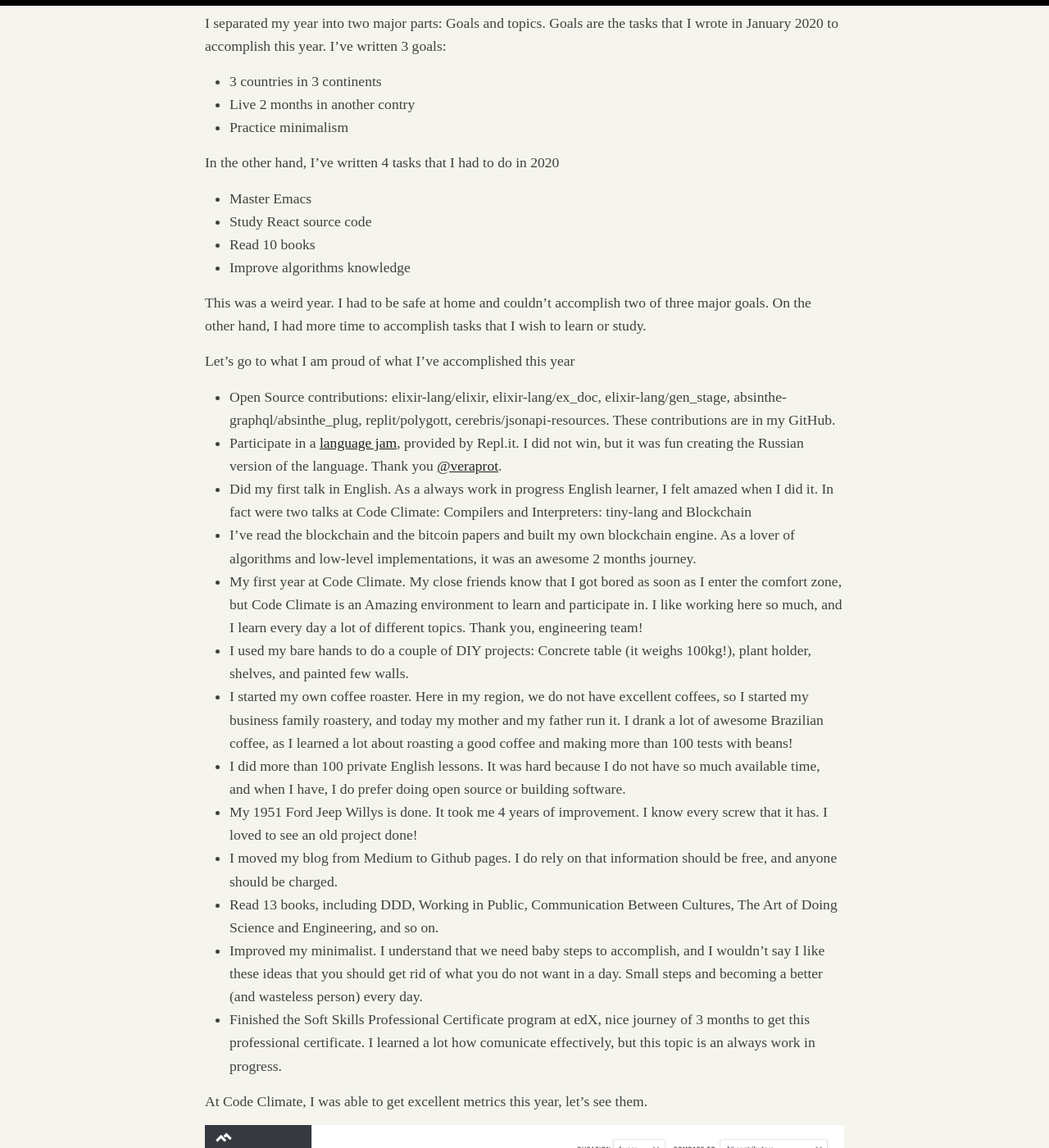
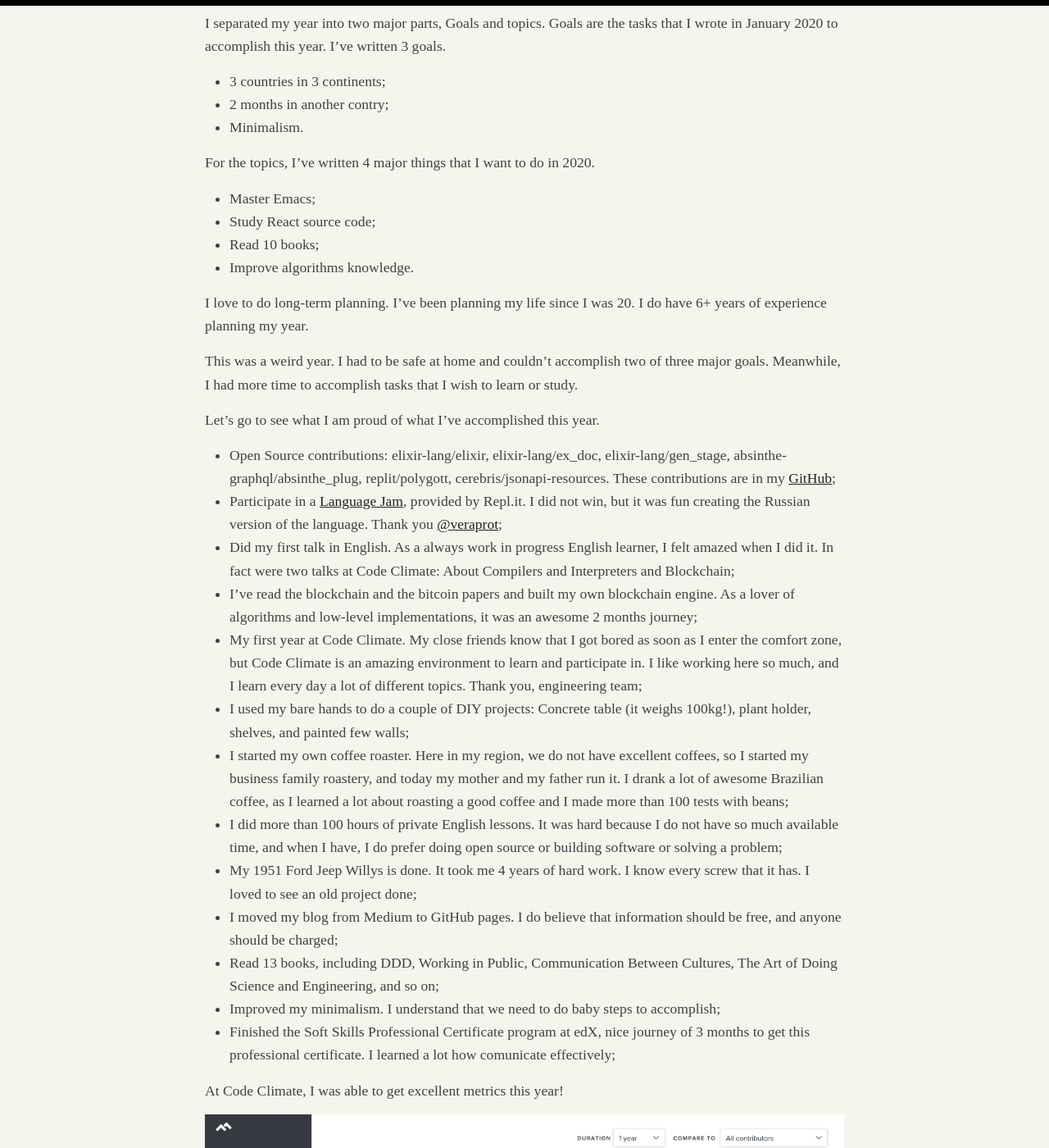
Before and after one commit to vgsantoniazzi/vgsantoniazzi.github.io, a Jekyll site: the page built from _posts/2020-12-22-year-in-review.md, in a window 1280 px wide and 1400 px high, scrolled down 258 px. Shown: the whole window at 82% size. Built offline with Jekyll 4.4.1, drawn with Linux system fonts in a browser that asks for light colours; some web fonts are replaced; some of the changed text lies outside the part shown.

Commit message:
Improve year review

```diff
--- a/_posts/2020-12-22-year-in-review.md
+++ b/_posts/2020-12-22-year-in-review.md
@@ -4,45 +4,47 @@ title: 2020 Year in review
 categories: [retro]
 ---
 
-I separated my year into two major parts: Goals and topics. Goals are the tasks that I wrote in January 2020 to accomplish this year. I've written 3 goals:
+I separated my year into two major parts, Goals and topics. Goals are the tasks that I wrote in January 2020 to accomplish this year. I've written 3 goals.
 
-- 3 countries in 3 continents
-- Live 2 months in another contry
-- Practice minimalism
+- 3 countries in 3 continents;
+- 2 months in another contry;
+- Minimalism.
 
-In the other hand, I've written 4 tasks that I had to do in 2020
+For the topics, I've written 4 major things that I want to do in 2020.
 
-- Master Emacs
-- Study React source code
-- Read 10 books
-- Improve algorithms knowledge
+- Master Emacs;
+- Study React source code;
+- Read 10 books;
+- Improve algorithms knowledge.
 
-This was a weird year. I had to be safe at home and couldn't accomplish two of three major goals. On the other hand, I had more time to accomplish tasks that I wish to learn or study.
+I love to do long-term planning. I've been planning my life since I was 20. I do have 6+ years of experience planning my year.
 
-Let's go to what I am proud of what I've accomplished this year
+This was a weird year. I had to be safe at home and couldn't accomplish two of three major goals. Meanwhile, I had more time to accomplish tasks that I wish to learn or study.
 
-- Open Source contributions: elixir-lang/elixir, elixir-lang/ex_doc, elixir-lang/gen_stage, absinthe-graphql/absinthe_plug, replit/polygott, cerebris/jsonapi-resources. These contributions are in my GitHub.
-- Participate in a [language jam](https://repl.it/@tinylang/), provided by Repl.it. I did not win, but it was fun creating the Russian version of the language. Thank you [@veraprot](https://github.com/veraprot).
-- Did my first talk in English. As a always work in progress English learner, I felt amazed when I did it. In fact were two talks at Code Climate: Compilers and Interpreters: tiny-lang and Blockchain
-- I've read the blockchain and the bitcoin papers and built my own blockchain engine. As a lover of algorithms and low-level implementations, it was an awesome 2 months journey.
-- My first year at Code Climate. My close friends know that I got bored as soon as I enter the comfort zone, but Code Climate is an Amazing environment to learn and participate in. I like working here so much, and I learn every day a lot of different topics. Thank you, engineering team!
-- I used my bare hands to do a couple of DIY projects: Concrete table (it weighs 100kg!), plant holder, shelves, and painted few walls.
-- I started my own coffee roaster. Here in my region, we do not have excellent coffees, so I started my business family roastery, and today my mother and my father run it. I drank a lot of awesome Brazilian coffee, as I learned a lot about roasting a good coffee and making more than 100 tests with beans!
-- I did more than 100 private English lessons. It was hard because I do not have so much available time, and when I have, I do prefer doing open source or building software.
-- My 1951 Ford Jeep Willys is done. It took me 4 years of improvement. I know every screw that it has. I loved to see an old project done!
-- I moved my blog from Medium to Github pages. I do rely on that information should be free, and anyone should be charged.
-- Read 13 books, including DDD, Working in Public, Communication Between Cultures, The Art of Doing Science and Engineering, and so on.
-- Improved my minimalist. I understand that we need baby steps to accomplish, and I wouldn't say I like these ideas that you should get rid of what you do not want in a day. Small steps and becoming a better (and wasteless person) every day.
-- Finished the Soft Skills Professional Certificate program at edX, nice journey of 3 months to get this professional certificate. I learned a lot how comunicate effectively, but this topic is an always work in progress.
+Let's go to see what I am proud of what I've accomplished this year.
 
-At Code Climate, I was able to get excellent metrics this year, let's see them.
+- Open Source contributions: elixir-lang/elixir, elixir-lang/ex_doc, elixir-lang/gen_stage, absinthe-graphql/absinthe_plug, replit/polygott, cerebris/jsonapi-resources. These contributions are in my [GitHub](https://github.com/vgsantoniazzi);
+- Participate in a [Language Jam](https://repl.it/@tinylang/), provided by Repl.it. I did not win, but it was fun creating the Russian version of the language. Thank you [@veraprot](https://github.com/veraprot);
+- Did my first talk in English. As a always work in progress English learner, I felt amazed when I did it. In fact were two talks at Code Climate: About Compilers and Interpreters and Blockchain;
+- I've read the blockchain and the bitcoin papers and built my own blockchain engine. As a lover of algorithms and low-level implementations, it was an awesome 2 months journey;
+- My first year at Code Climate. My close friends know that I got bored as soon as I enter the comfort zone, but Code Climate is an amazing environment to learn and participate in. I like working here so much, and I learn every day a lot of different topics. Thank you, engineering team;
+- I used my bare hands to do a couple of DIY projects: Concrete table (it weighs 100kg!), plant holder, shelves, and painted few walls;
+- I started my own coffee roaster. Here in my region, we do not have excellent coffees, so I started my business family roastery, and today my mother and my father run it. I drank a lot of awesome Brazilian coffee, as I learned a lot about roasting a good coffee and I made more than 100 tests with beans;
+- I did more than 100 hours of private English lessons. It was hard because I do not have so much available time, and when I have, I do prefer doing open source or building software or solving a problem;
+- My 1951 Ford Jeep Willys is done. It took me 4 years of hard work. I know every screw that it has. I loved to see an old project done;
+- I moved my blog from Medium to GitHub pages. I do believe that information should be free, and anyone should be charged;
+- Read 13 books, including DDD, Working in Public, Communication Between Cultures, The Art of Doing Science and Engineering, and so on;
+- Improved my minimalism. I understand that we need to do baby steps to accomplish;
+- Finished the Soft Skills Professional Certificate program at edX, nice journey of 3 months to get this professional certificate. I learned a lot how comunicate effectively;
+
+At Code Climate, I was able to get excellent metrics this year!
 
 ![Velocity Metrics](/images/2020-velocity-metrics.png)
 
-I see why I do have a large rework rate: Because I prefer to refactor my code after 100% working and with tests, exactly like TDD specification, so I push to GitHub, and after everything green, I refactor and push again. Not a major problem.
+Did you see my rework rate? It's because I prefer to refactor my code after 100% working and with tests, exactly like TDD specification.
 
-The Review Cycles is that I had to work on large refactoring or large features that would be difficult breaking in small pull requests: Email notification refactoring, Health Check Policy Editor, and the first PR regarding Developer 360 that we released this year at Code Climate. All these features are working right now in production. I am proud of it!
+The Review Cycles is that I had to work on large refactoring or large features that would be difficult breaking in small Pull Requests: Email notification, health check policy editor, and the first Pull Request regarding Developer 360 that we released this year at Code Climate. All these features are working right now in production. I'm proud of it!
 
-I am thinking about my next year's goals, and probably they will be these two that I wasn't able to accomplish because of covid pandemics: 3 countries in 3 continents and live 2 months in another country.
+I'm thinking about my next year's goals, and probably they will be these two that I wasn't able to accomplish because of Covid pandemic: 3 countries in 3 continents and live 2 months in another country. I want to write a book. Let's see.
 
-I hope to see you in the end of 2021
+I hope to see you in the end of 2021 :D
```
